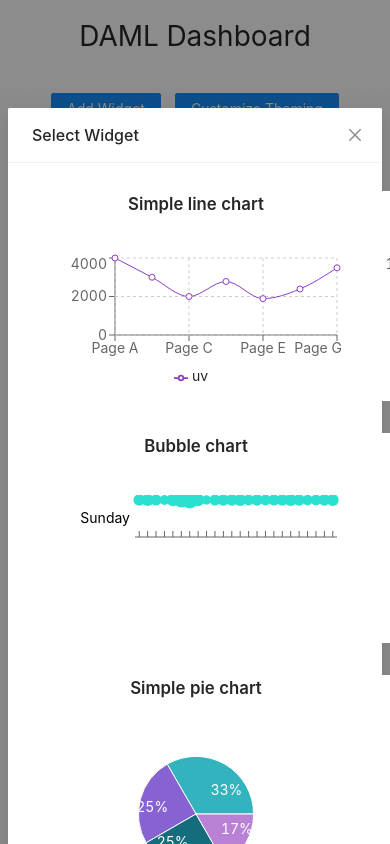
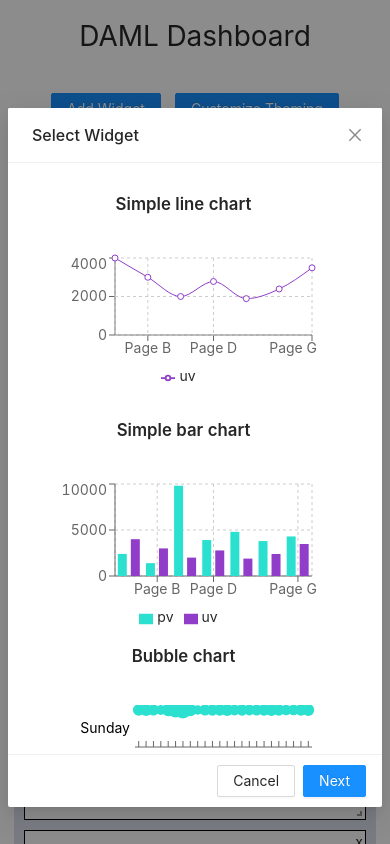
Before and after one commit to herbwang16/daml-dashboard, a React (Create React App) app: page / in a window 390 px wide. Both pictures are taken after a click on the button "Add Widget". Shown: the top 844 px of the page. Built offline with nearby package versions, Linux system fonts and the light colour scheme.

Commit message:
Fix mobile widget layout

```diff
--- a/src/components/widgetSelection/WidgetModal.js
+++ b/src/components/widgetSelection/WidgetModal.js
@@ -91,7 +91,8 @@ class WidgetModal extends React.Component {
           bodyStyle={{
             overflowY: "scroll",
             height: "50rem",
-            width: "50rem",
+            maxWidth: "90vw",
+            maxHeight: "70vh",
             padding: "2rem 3rem"
           }}
         >
--- a/src/components/widgetSelection/WidgetModalGrid.js
+++ b/src/components/widgetSelection/WidgetModalGrid.js
@@ -77,11 +77,12 @@ class WidgetModalGrid extends React.PureComponent {
     const { selectedWidgetBackgroundColor, widgetBackgroundColor } = theme;
 
     return (
-      <Row gutter={[32, 32]}>
+      <Row gutter={[16, 16]}>
         {widgets.map((w, index) => (
           <Col
             key={index}
-            span={12}
+            xs={24}
+            sm={12}
             style={{
               backgroundColor:
                 this.state.selected === w.value
```
